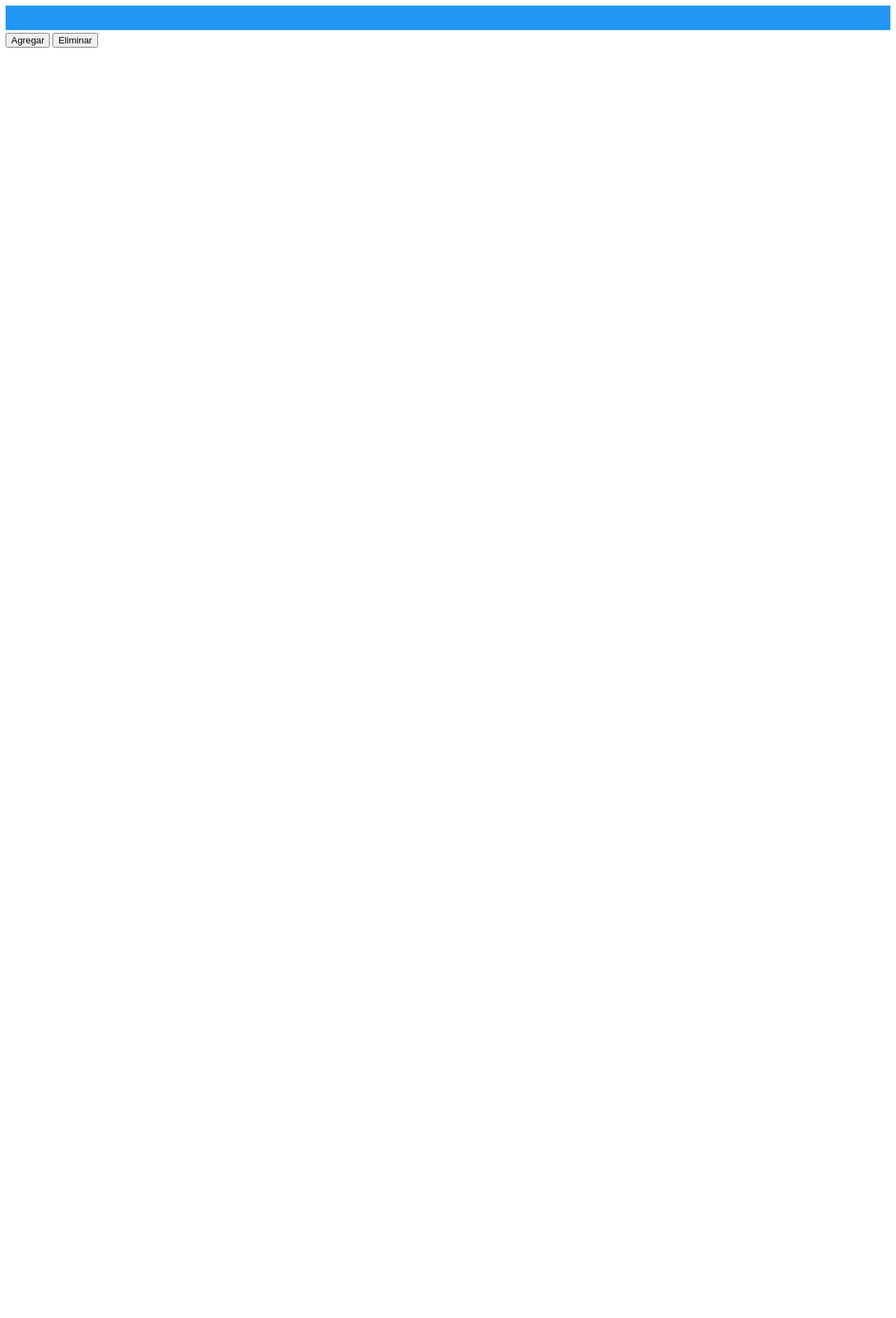
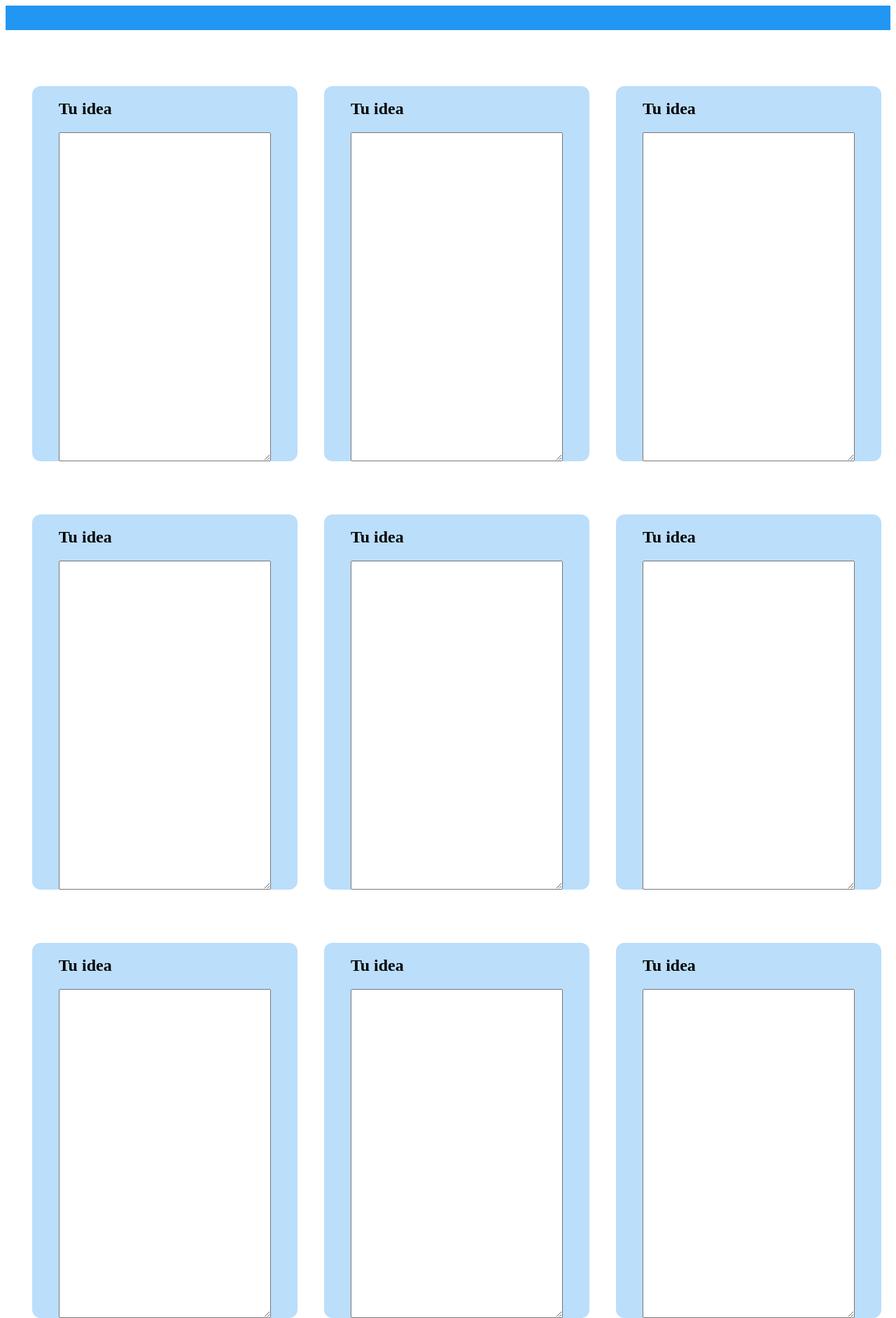
Before and after one commit to CathyLec/Ekri, a plain HTML site: page notes.html in a window 1280 px wide. Shown: the whole page at 70% size. Before the commit the page ends 800 px from the top, so only its background shows below. Drawn offline with Linux system fonts and the light colour scheme.

Commit message:
notas, cronologia

```diff
--- a/css/style.css
+++ b/css/style.css
@@ -99,3 +99,27 @@ li a:hover {
     background: white;
 
 }
+
+.idea{
+    width: 30%;
+    height: auto;
+    border-color: #2196F3;
+    color: black;
+    border-radius: 12px;
+    background: #BBDEFB;
+    float: left;
+    margin-left: 3%;
+    margin-top: 6%;
+}
+
+.ideaText{
+    width: 80%;
+    height: 60%;
+    margin-left: 10%;
+}
+
+.titleh2{
+    margin-left: 10%;
+    margin-top: 5%;
+
+}
--- a/notes.html
+++ b/notes.html
@@ -41,14 +41,44 @@
         </ul>
 
     </nav>
-    <div>
-        <div>
+    <div class="row">
+        <div class="idea" class="col-sm-4">
+            <h2 class="titleh2">Tu idea</h2>
+            <textarea class="ideaText" name="" id="" cols="30" rows="10"></textarea>
+        </div>
+        <div class="idea" class="col-sm-4">
+            <h2 class="titleh2">Tu idea</h2>
+            <textarea class="ideaText" name="" id="" cols="30" rows="10"></textarea>
+        </div>
+        <div class="idea" class="col-sm-4">
+            <h2 class="titleh2">Tu idea</h2>
+            <textarea class="ideaText" name="" id="" cols="30" rows="10"></textarea>
+        </div>
+        <div class="idea" class="col-sm-4">
+            <h2 class="titleh2">Tu idea</h2>
+            <textarea class="ideaText" name="" id="" cols="30" rows="10"></textarea>
+        </div>
+        <div class="idea" class="idea" class="col-sm-4">
+            <h2 class="titleh2">Tu idea</h2>
+            <textarea class="ideaText" name="" id="" cols="30" rows="10"></textarea>
+        </div>
+        <div class="idea" class="col-sm-4">
+            <h2 class="titleh2">Tu idea</h2>
+            <textarea class="ideaText" name="" id="" cols="30" rows="10"></textarea>
+        </div>
+        <div class="idea" class="col-sm-4">
+            <h2 class="titleh2">Tu idea</h2>
+            <textarea class="ideaText" name="" id="" cols="30" rows="10"></textarea>
+        </div>
+        <div class="idea" class="col-sm-4">
+            <h2 class="titleh2">Tu idea</h2>
+            <textarea class="ideaText" name="" id="" cols="30" rows="10"></textarea>
+        </div>
+        <div class="idea" class="col-sm-4">
+            <h2 class="titleh2">Tu idea</h2>
+            <textarea class="ideaText" name="" id="" cols="30" rows="10"></textarea>
+        </div>
 
-        </div>
-        <div>
-            <button>Agregar</button>
-            <button>Eliminar</button>
-        </div>
     </div>
 </body>
 </html>
```
Also changed, not shown: chronology.html (+11 -6 lines), index.html (+1 -0 lines), js/index.js (deleted, +0 -14 lines).
